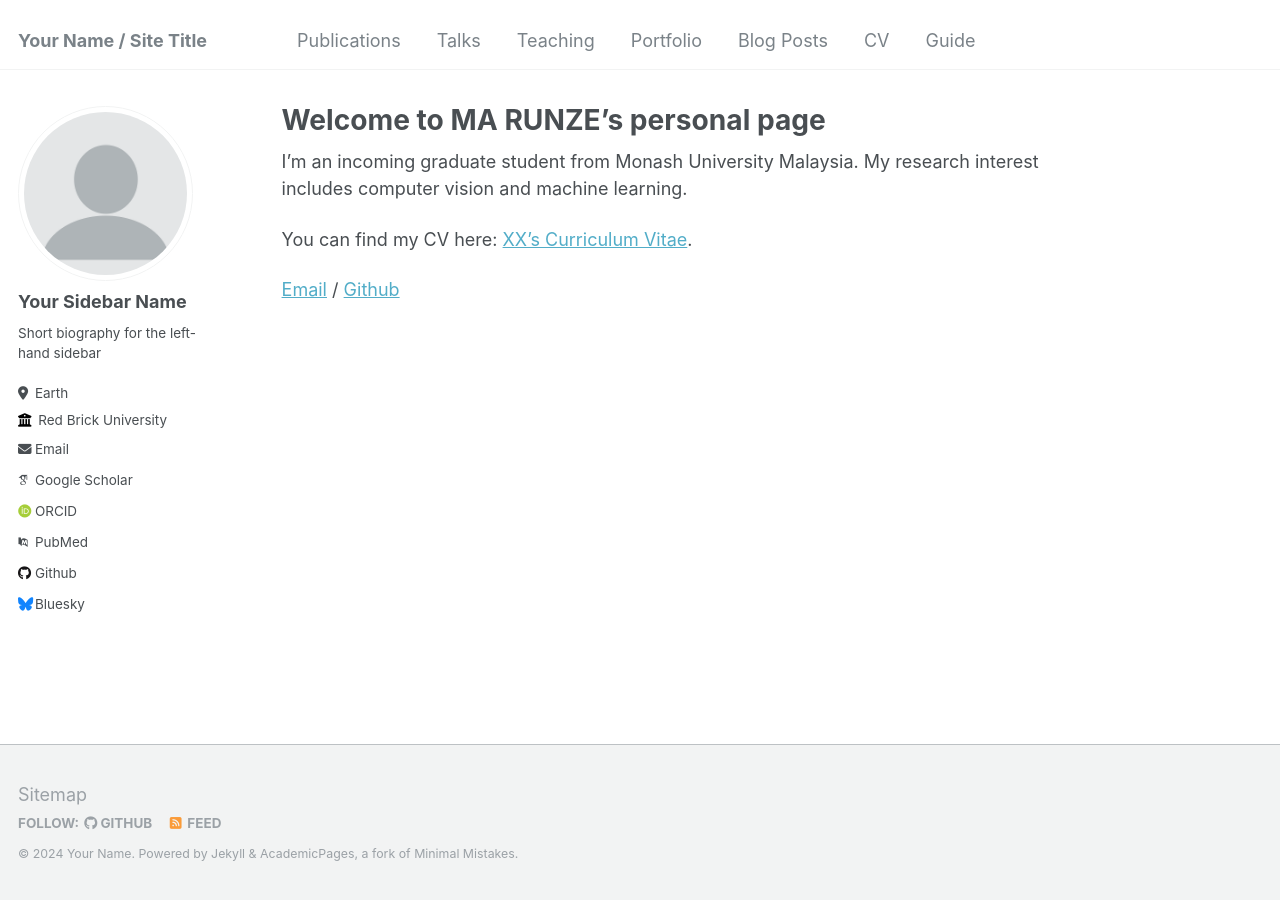
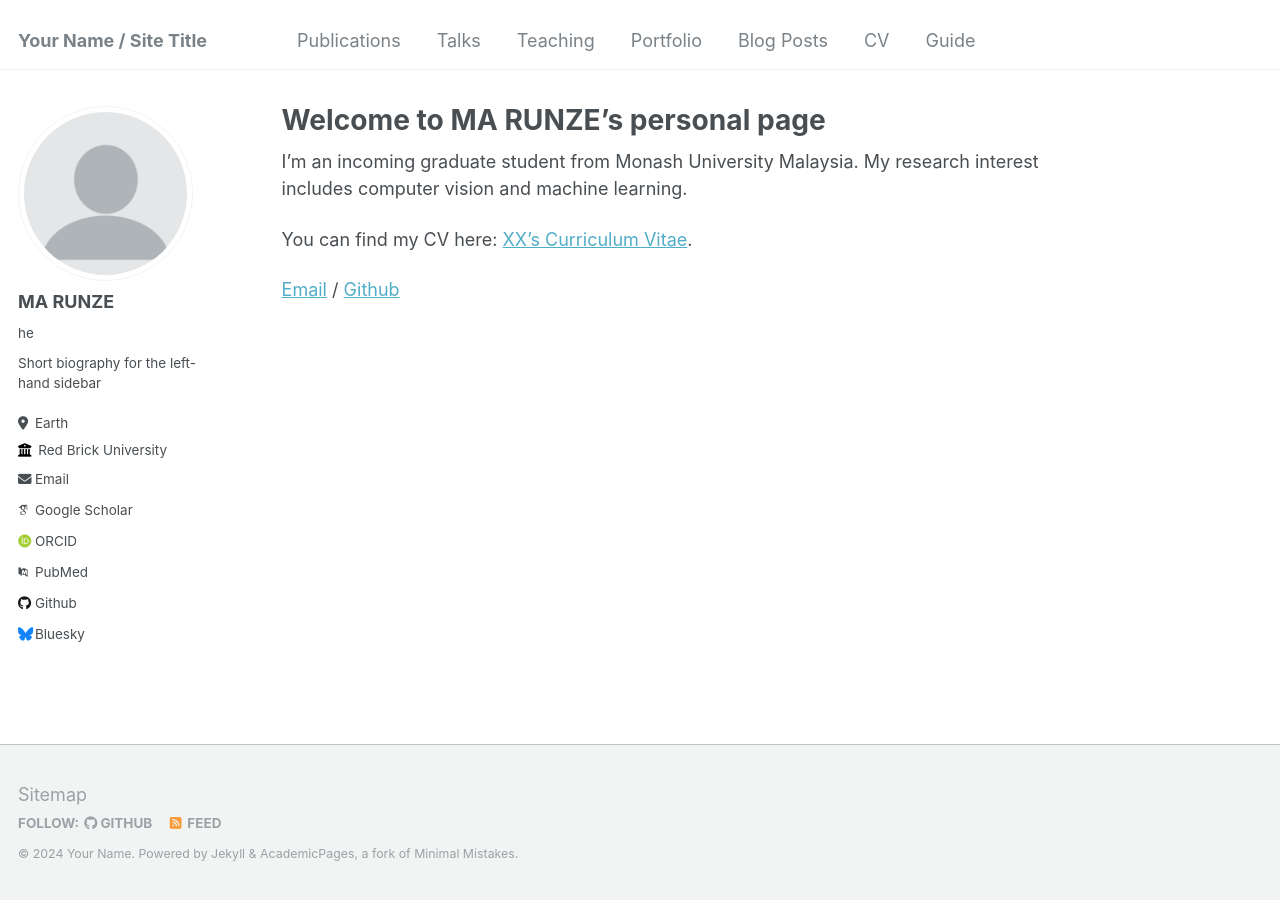
Before and after one commit to Kha1edze/Kha1edze.github.io, a Jekyll site: the page built from _pages/about.md, in a window 1280 px wide. Built offline with Jekyll 4.4.1, drawn with Linux system fonts in a browser that asks for light colours; some web fonts are replaced.

Commit message:
Update _config.yml

```diff
--- a/_config.yml
+++ b/_config.yml
@@ -22,8 +22,8 @@ repository               : "academicpages/academicpages.github.io"
 author:
   # Biographic information
   avatar           : "profile.png"
-  name             : "Your Sidebar Name"
-  pronouns         : # example: "she/her"
+  name             : "MA RUNZE"
+  pronouns         : "he"# example: "she/her"
   bio              : "Short biography for the left-hand sidebar"
   location         : "Earth"
   employer         : "Red Brick University"
```
